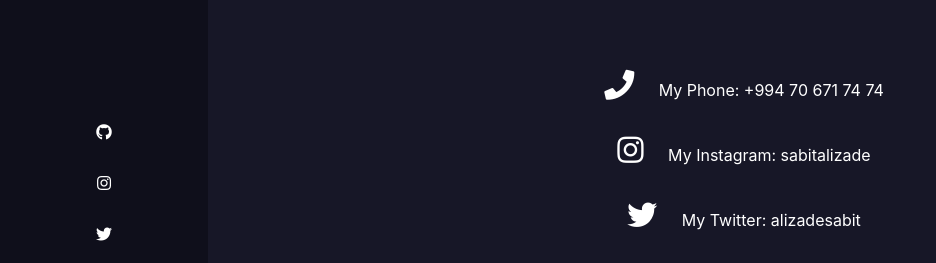
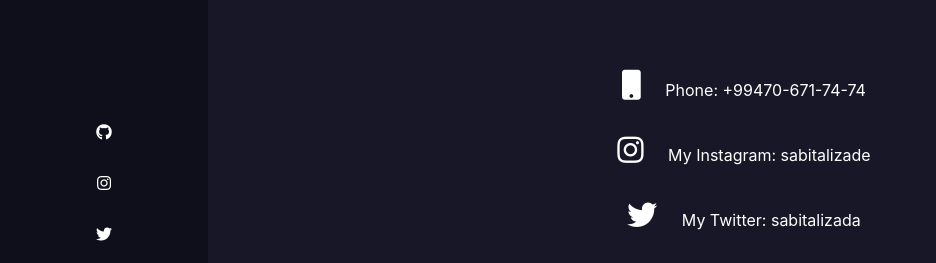
Before and after one commit to sabitalizade/sabitonepage, a React (Create React App) app: page /contact in a window 1280 px wide. Shown: the part 280-543 px from the top of the page, without its empty margins (0-936 px from the left). Built offline with nearby package versions, Linux system fonts and the light colour scheme.

Commit message:
Update Contact.js

```diff
--- a/src/components/Contact.js
+++ b/src/components/Contact.js
@@ -6,17 +6,17 @@ export default function Contact() {
         <div className="Contact">
             <ul className="ul">
             <li>
-            <a href="tel:+994706717474"><i class="fas fa-phone"></i>  My Phone: +994 70 671 74 74</a>
+            <a href="tel:+994706717474"><i class="fas fa-mobile"></i> Phone: +99470-671-74-74</a>
 
             </li>
             <li>
             <a href="https://instagram.com/sabitalizade/"><i className="fab fa-instagram"></i>  My Instagram: sabitalizade</a>
             </li>
             <li>
-            <a href="https://twitter.com/alizadesabit"><i className="fab fa-twitter"></i>  My Twitter: alizadesabit</a>
+            <a href="https://twitter.com/sabitalizada"><i className="fab fa-twitter"></i>  My Twitter: sabitalizada </a>
             </li>
             <li>
-            <a href="https://github.com/sabitalizade/"><i className="fab fa-github"></i>  My Github: sabitalizade</a>
+            <a href="https://github.com/sabitalizade/"><i className="fab fa-github"></i>  My Github: sabitalizade </a>
 
             </li>
             </ul>
```
